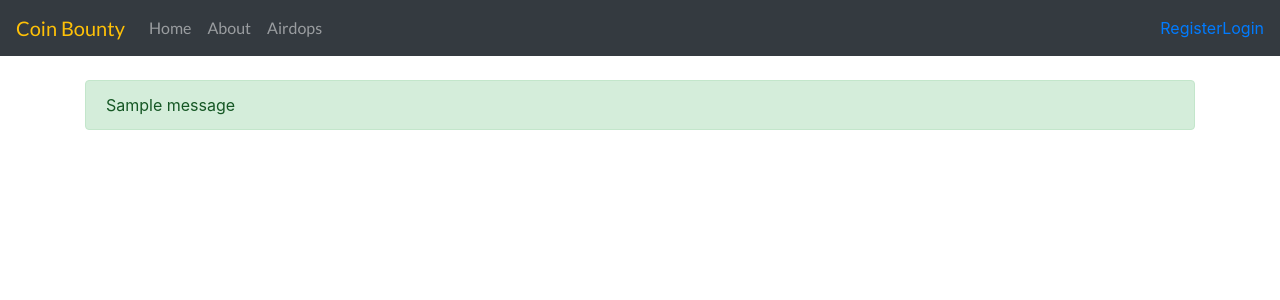
After one commit to doctormilos/Bit-Pilot, a Flask app: template templates/layout.html in a window 1280 px wide. The commit adds this page. Shown: the top 300 px of the page. Run offline with Flask 2, Linux system fonts and the light colour scheme; the template is opened without the code that fills it, so the values that code supplies are empty; tables that the repository leaves empty hold one stand-in row (values such as "Sample post"); one stand-in notice (Sample message) is shown; some libraries are stand-ins or nearby versions.

Commit message:
Styling from myflaskapp
styling and templates from myflaskapp

```diff
--- /dev/null
+++ b/templates/includes/_messages.html
@@ -0,0 +1,15 @@
+{% with messages = get_flashed_messages(with_categories=true) %}
+  {% if messages %}
+    {% for category, message in messages %}
+      <div class="alert alert-{{ category }}">{{ message }}</div>
+    {% endfor %}
+  {% endif %}
+{% endwith %}
+
+{% if error %}
+  <div class="alert alert-danger">{{error}}</div>
+{% endif %}
+
+{% if msg %}
+  <div class="alert alert-success">{{msg}}</div>
+{% endif %}
--- /dev/null
+++ b/templates/includes/_navbar.html
@@ -0,0 +1,28 @@
+<nav class="navbar navbar-expand-md navbar-dark bg-dark mb-4">
+      <a class="navbar-brand text-warning" style="font-family:lato, black" href="/">Coin Bounty</a>
+      <button class="navbar-toggler" type="button" data-toggle="collapse" data-target="#navbarCollapse" aria-controls="navbarCollapse" aria-expanded="false" aria-label="Toggle navigation">
+        <span class="navbar-toggler-icon"></span>
+      </button>
+      <div class="collapse navbar-collapse" id="navbarCollapse">
+        <ul class="navbar-nav mr-auto">
+          <li class="nav-item">
+            <a class="nav-link" href="/" style="font-family:lato, black">Home <span class="sr-only">(current)</span></a>
+          </li>
+          <li class="nav-item">
+            <a class="nav-link" href="/about" style="font-family:lato, black" >About</a>
+          </li>
+          <li class="nav-item">
+            <a class="nav-link" href="/articles" style="font-family:lato, black" >Airdops</a>
+          </li>
+        </ul>
+        <ul class="nav navbar-nav navbar-right">
+            {% if session.logged_in %}
+              <li><a href="/dashboard">Dashboard</a></li>
+              <li><a href="/logout">Logout</a></li>
+            {% else %}
+              <li><a href="/register">Register</a></li>
+              <li><a href="/login">Login</a></li>
+            {% endif %}
+        </ul>
+      </div>
+    </nav>
--- a/templates/index.html
+++ b/templates/index.html
@@ -1,4 +1,6 @@
+{% extends 'layout.html' %}
 
+{% block body %}
 
 {% for article_row in svidropovi | batch(4, '&nbsp;') %}
  <div class="card-deck div">
@@ -16,3 +18,5 @@
       {% endfor %}
  </div>
 {% endfor %}
+
+{% endblock %}
--- /dev/null
+++ b/templates/layout.html
@@ -0,0 +1,21 @@
+<!DOCTYPE html>
+<html>
+  <head>
+    <meta charset="utf-8">
+    <title>CoinBounty</title>
+     <link rel="stylesheet" href="https://maxcdn.bootstrapcdn.com/bootstrap/4.0.0/css/bootstrap.min.css">
+     <link href="https://fonts.googleapis.com/css?family=Lato" rel="stylesheet">
+  </head>
+  <body>
+    {% include 'includes/_navbar.html' %}
+    <div class="container">
+      {% include 'includes/_messages.html' %}
+      {% block body %}{% endblock %}
+    </div>
+    <script src="https://maxcdn.bootstrapcdn.com/bootstrap/3.3.7/js/bootstrap.min.js"></script>
+    <script src="//cdn.ckeditor.com/4.6.2/basic/ckeditor.js"></script>
+    <script type="text/javascript">
+      CKEDITOR.replace('editor')
+    </script>
+  </body>
+</html>
```
Also changed, not shown: templates/includes/_formhelpers.html (added, +9 -0 lines), 3 other files.
